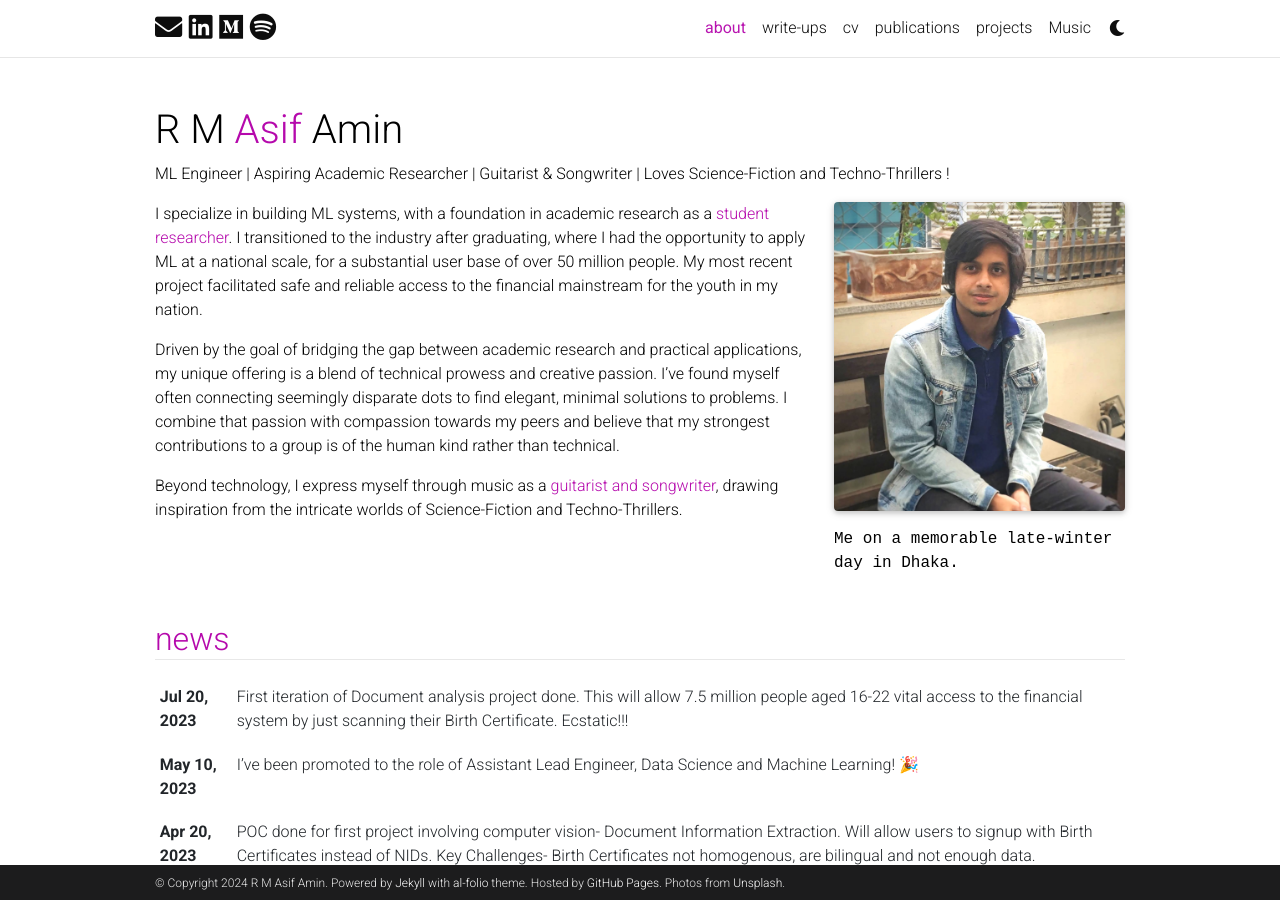
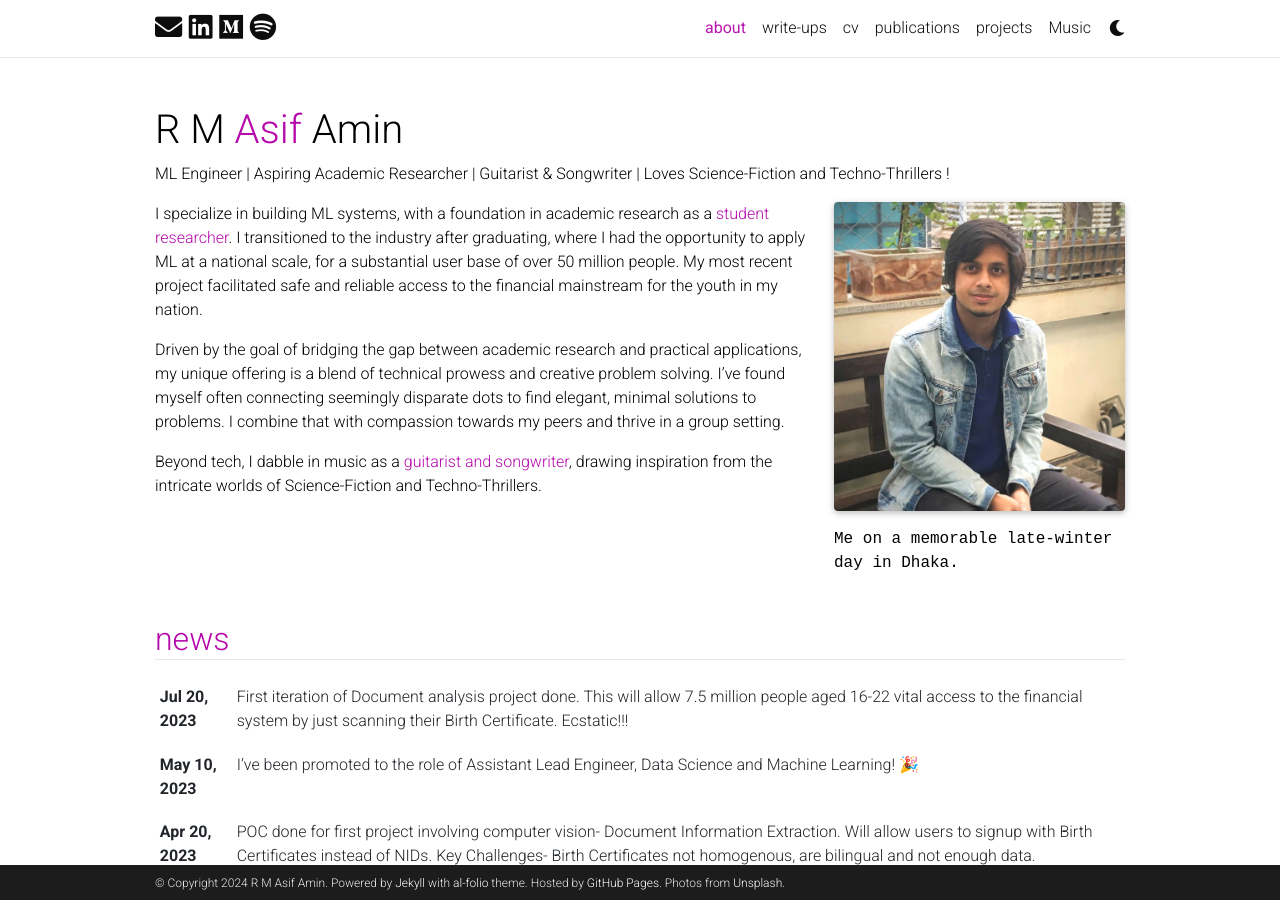
Before and after one commit to rm-asif-amin/rm-asif-amin.github.io, a Jekyll site: the page built from _pages/about.md, in a window 1280 px wide and 900 px high. Built offline with Jekyll 4.4.1, drawn with Linux system fonts in a browser that asks for light colours; full-size pictures stand in for the smaller copies a plugin makes; comment, search, counter and statistics services are not loaded; a style sheet for code colours, icons or effects is not loaded.

Commit message:
bio changed

```diff
--- a/_pages/about.md
+++ b/_pages/about.md
@@ -20,9 +20,9 @@ social: true  # includes social icons at the bottom of the page
 
 I specialize in building ML systems, with a foundation in academic research as a [student researcher](/publications/). I transitioned to the industry after graduating, where I had the opportunity to apply ML at a national scale, for a substantial user base of over 50 million people. My most recent project facilitated safe and reliable access to the financial mainstream for the youth in my nation.
 
-Driven by the goal of bridging the gap between academic research and practical applications, my unique offering is a blend of technical prowess and creative passion. I've found myself often connecting seemingly disparate dots to find elegant, minimal solutions to problems. I combine that passion with compassion towards my peers and believe that my strongest contributions to a group is of the human kind rather than technical.
+Driven by the goal of bridging the gap between academic research and practical applications, my unique offering is a blend of technical prowess and creative problem solving. I've found myself often connecting seemingly disparate dots to find elegant, minimal solutions to problems. I combine that with compassion towards my peers and thrive in a group setting.
 
-Beyond technology, I express myself through music as a [guitarist and songwriter](https://open.spotify.com/artist/3w1P2KGncFzCAVqT3hdmt4), drawing inspiration from the intricate worlds of Science-Fiction and Techno-Thrillers.
+Beyond tech, I dabble in music as a [guitarist and songwriter](https://open.spotify.com/artist/3w1P2KGncFzCAVqT3hdmt4), drawing inspiration from the intricate worlds of Science-Fiction and Techno-Thrillers.
 
 <!-- I started out exploring AI and ML in an academic setting as a [student researcher](/publications/). Switched to the industry upon graduation with the prospect of applying ML at a national scale for a [world changing](https://fortune.com/ranking/change-the-world/2017/bkash/) company. Since then, I've designed and implemented ML solutions that caters to 50 million+ people. My most recent project enabled the youth of my nation to be connected to the financial mainstream safely and reliably.
 
```
